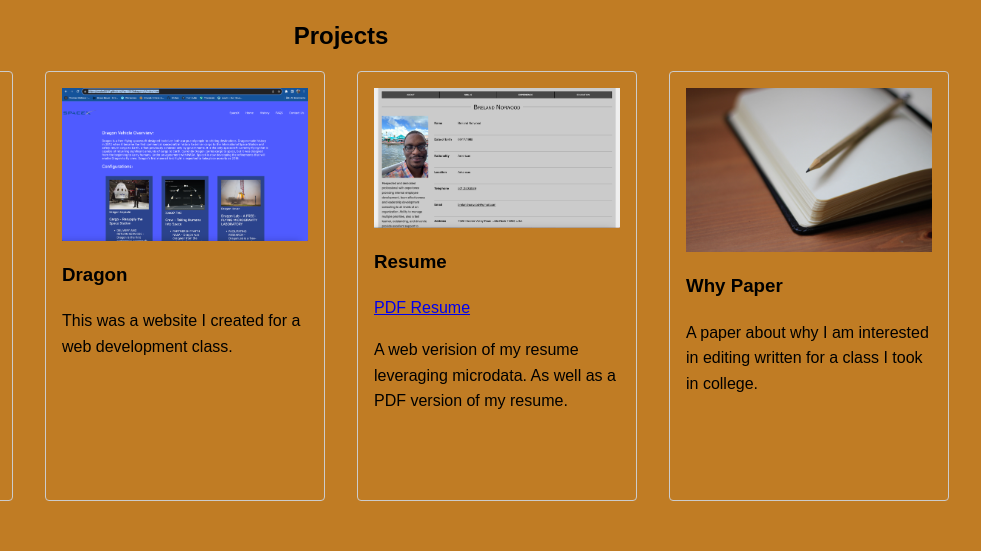
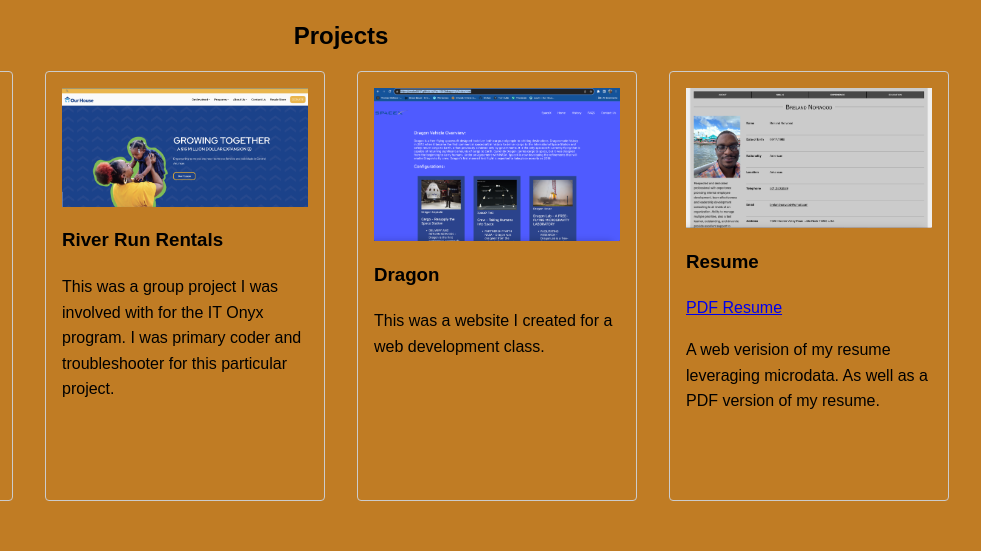
Before and after one commit to snake0517/portfolio, a plain HTML site: page index.html in a window 1280 px wide. Shown: the part 830-1381 px from the top of the page, 299-1280 px from the left. Drawn offline with Linux system fonts and the light colour scheme.

Commit message:
our house

```diff
--- a/index.html
+++ b/index.html
@@ -73,6 +73,11 @@
           <p>This was a group project I was involved with for the IT Onyx program.  I was primary coder and troubleshooter for this particular project.</p>
         </div>
         <div class="project-card">
+          <a href="https://web-projects.net/our-house/"> <img src="portfolio/img/OurHouse.png" alt="Our House"></a>
+           <h3>River Run Rentals</h3>
+           <p>This was a group project I was involved with for the IT Onyx program.  I was primary coder and troubleshooter for this particular project.</p>
+         </div>
+        <div class="project-card">
           <a href="https://snake0517.github.io/ifsc-1310/dragonv2/index.html"> <img src="portfolio/img/Dragon.png" alt="Dragon"></a>
            <h3>Dragon</h3>
            <p>This was a website I created for a web development class.</p>
```
Also changed, not shown: portfolio/img/OurHouse.png (added).
